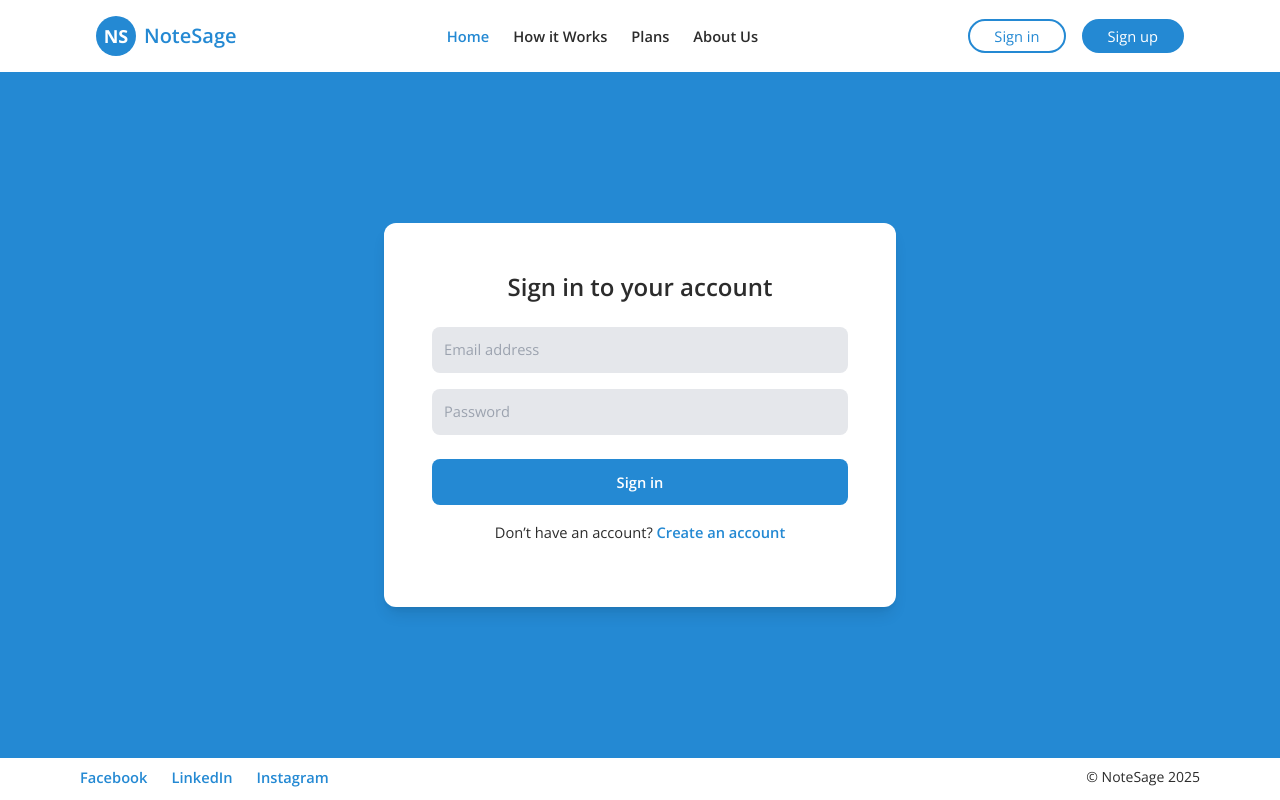
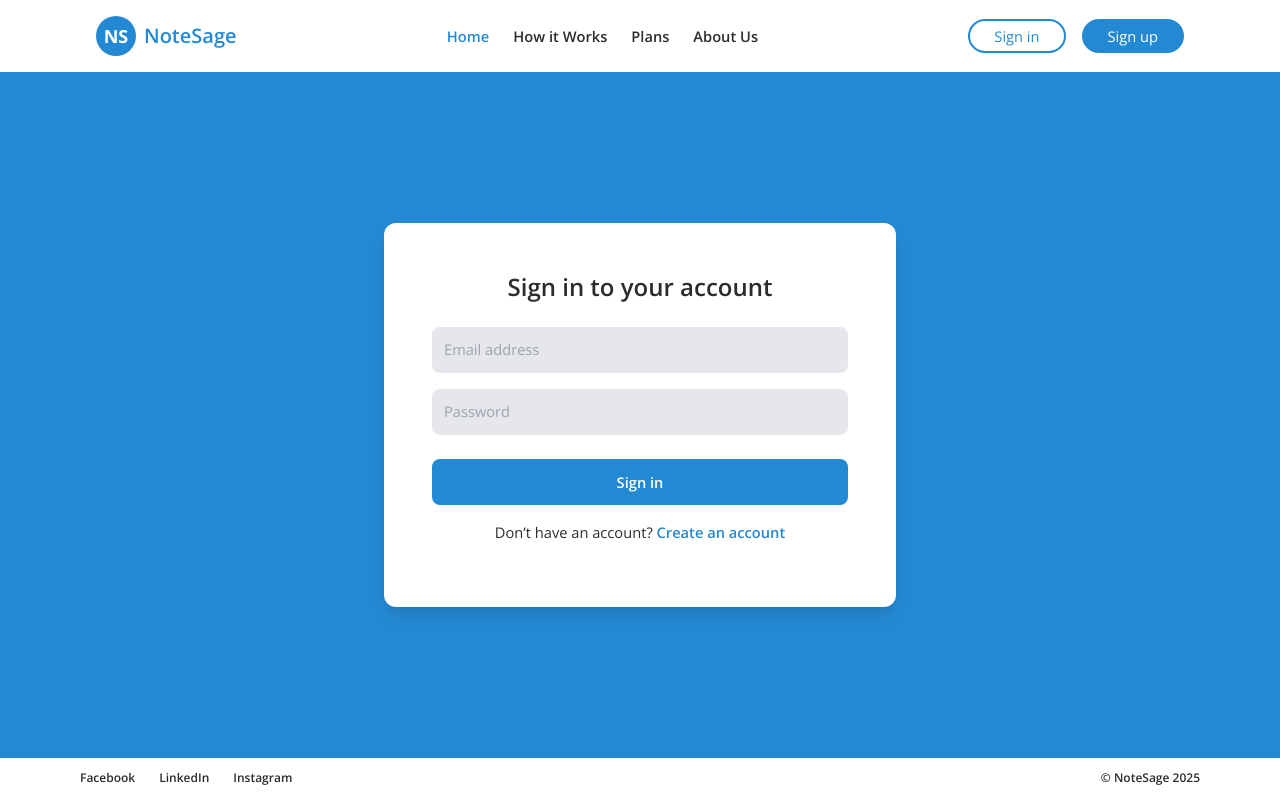
Before and after one commit to JAbsolu/NoteSage, a Next.js app in the folder notesage-client/: page /login in a window 1280 px wide. Built offline with nearby package versions, Linux system fonts and the light colour scheme.

Commit message:
Updated navbar and footer

```diff
--- a/notesage-client/src/app/components/footer.jsx
+++ b/notesage-client/src/app/components/footer.jsx
@@ -2,22 +2,22 @@
 
 export default function Footer() {
   return (
-    <footer className="bg-white shadow-t-md py-2 px-20 flex justify-between items-center text-gray">
+    <footer className="bg-white shadow-t-md py-3 px-20 flex justify-between items-center text-gray">
       {/* Social Links */}
       <div className="flex space-x-6">
-        <a href="https://facebook.com" target="_blank" rel="noopener noreferrer" className="font-semibold text-blue hover:text-blue">
+        <a href="https://facebook.com" target="_blank" rel="noopener noreferrer" className="font-semibold text-gray text-xs hover:text-blue">
           Facebook
         </a>
-        <a href="https://linkedin.com" target="_blank" rel="noopener noreferrer" className="font-semibold text-blue hover:text-blue">
+        <a href="https://linkedin.com" target="_blank" rel="noopener noreferrer" className="font-semibold text-gray text-xs hover:text-blue">
           LinkedIn
         </a>
-        <a href="https://instagram.com" target="_blank" rel="noopener noreferrer" className="font-semibold text-blue hover:text-blue">
+        <a href="https://instagram.com" target="_blank" rel="noopener noreferrer" className="font-semibold text-gray text-xs hover:text-blue">
           Instagram
         </a>
       </div>
 
       {/* Copyright */}
-      <div className="text-sm">
+      <div className="text-xs font-semibold">
         &copy; NoteSage 2025
       </div>
     </footer>
--- a/notesage-client/src/app/components/navbar.jsx
+++ b/notesage-client/src/app/components/navbar.jsx
@@ -35,7 +35,7 @@ const Navbar = () => {
 
       {/* Auth Buttons (Hidden on Mobile) */}
       <div className="hidden md:flex space-x-4">
-        <Link href="/login" className="px-6 py-1 border-2 border-blue text-blue rounded-full hover:bg-blue hover:text-white transition">
+        <Link href="/login" className="px-6 py-1 border-2 border-blue text-blue rounded-full hover:bg-blue hover:text-black transition">
           Sign in
         </Link>
         <Link href="/signup" className="px-6 py-1 border-2 border-blue bg-blue text-white rounded-full hover:bg-blue-dark transition">
```
